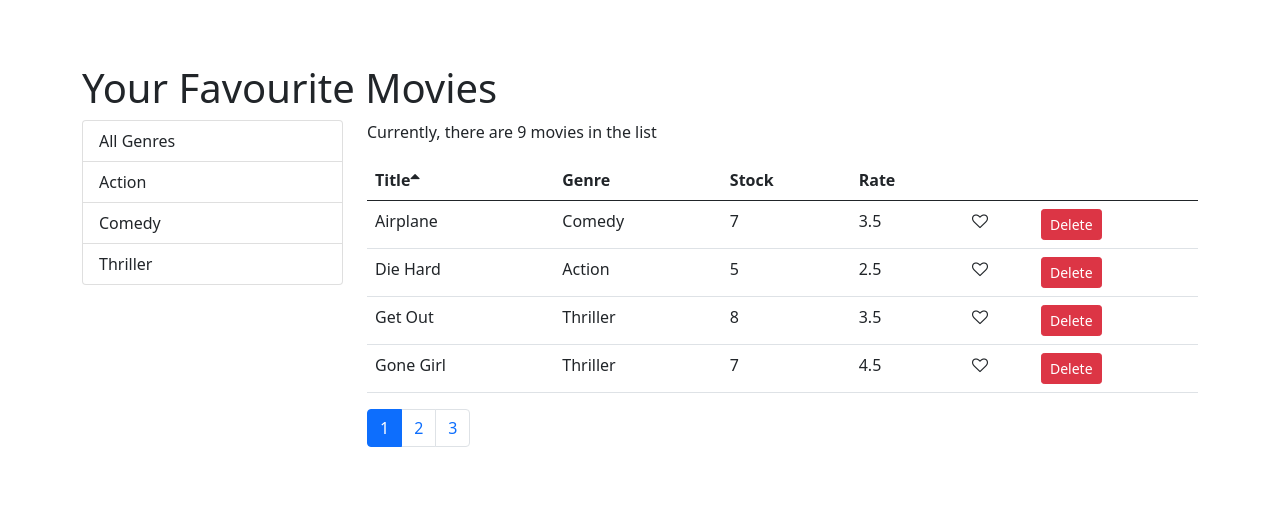
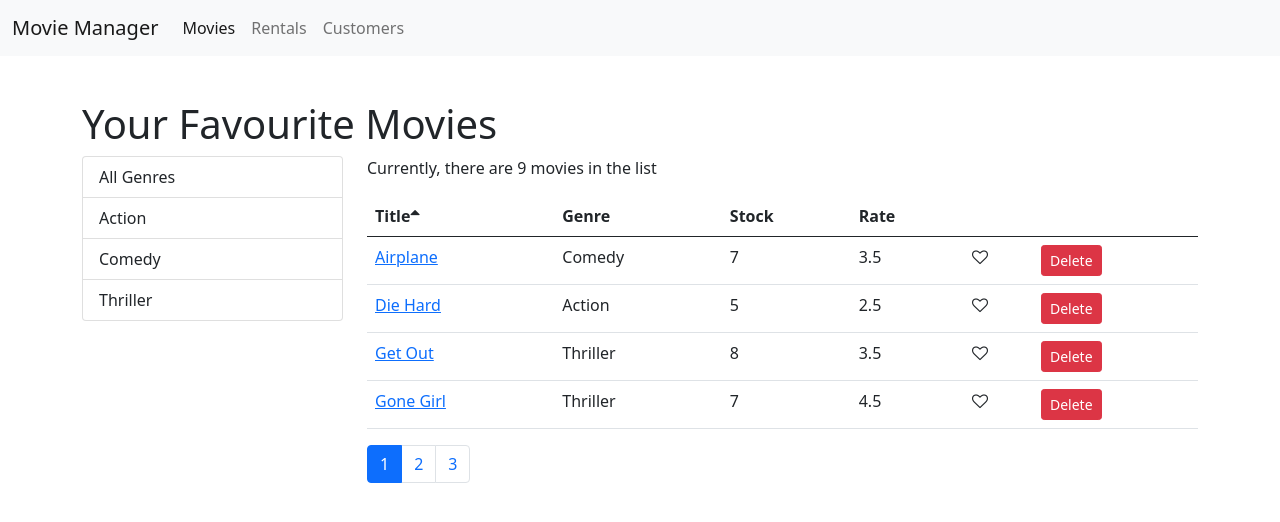
Before and after one commit to Chintan-Karki/favourite-movie-manager, a React (Create React App) app: page /movies in a window 1280 px wide. Shown: the top 522 px of the page. Built offline with nearby package versions, Linux system fonts and the light colour scheme.

Commit message:
Added Navigation bar, with Routing

```diff
--- a/src/App.js
+++ b/src/App.js
@@ -1,14 +1,19 @@
-import "./styles.css";
+import { Route, Redirect, Switch } from "react-router";
 import MovieList from "./components/movies";
-import { Route, Redirect, Switch } from "react-router";
 import Rentals from "./components/rentals";
+import MovieForm from "./components/movieForm";
 import Customers from "./components/customers";
 import NotFound from "./components/notFound";
+import NavBar from "./components/navBar";
+import "./styles.css";
 
 export default function App() {
   return (
+    <>
+      <NavBar />
       <main className="container">
         <Switch>
+          <Route path="/movies/:id" component={MovieForm}></Route>
           <Route path="/movies" component={MovieList}></Route>
           <Route path="/customers" component={Customers}></Route>
           <Route path="/rentals" component={Rentals}></Route>
@@ -17,5 +22,6 @@
           <Redirect to="/not-found" />
         </Switch>
       </main>
+    </>
   );
 }
--- a/src/components/movieForm.jsx
+++ b/src/components/movieForm.jsx
@@ -1,7 +1,17 @@
 import React from "react";
 
-const MovieForm = () => {
-  return <h1>Movie Form</h1>;
+const MovieForm = ({ match, history }) => {
+  return (
+    <>
+      <h1>Movie Form {match.params.id}</h1>
+      <button
+        className="btn btn-primary"
+        onClick={() => history.push("/movies")}
+      >
+        Save
+      </button>
+    </>
+  );
 };
 
 export default MovieForm;
--- a/src/components/moviesTable.jsx
+++ b/src/components/moviesTable.jsx
@@ -1,10 +1,17 @@
 import React, { Component } from "react";
+import { Link } from "react-router-dom";
 import Like from "./common/like";
 import Table from "./common/table";
 
 class MoviesTable extends Component {
   columns = [
-    { path: "title", label: "Title" },
+    {
+      path: "title",
+      label: "Title",
+      content: (movie) => (
+        <Link to={`/movies/${movie._id}`}>{movie.title}</Link>
+      ),
+    },
     { path: "genre.name", label: "Genre" },
     { path: "numberInStock", label: "Stock" },
     { path: "dailyRentalRate", label: "Rate" },
--- /dev/null
+++ b/src/components/navBar.jsx
@@ -0,0 +1,46 @@
+import React from "react";
+import { Link, NavLink } from "react-router-dom";
+
+const NavBar = () => {
+  return (
+    <nav className="navbar navbar-expand-lg navbar-light bg-light">
+      <div className="container-fluid">
+        <Link className="navbar-brand" to="#">
+          Movie Manager
+        </Link>
+        <button
+          className="navbar-toggler"
+          type="button"
+          data-bs-toggle="collapse"
+          data-bs-target="#navbarNav"
+          aria-controls="navbarNav"
+          aria-expanded="false"
+          aria-label="Toggle navigation"
+        >
+          <span className="navbar-toggler-icon"></span>
+        </button>
+        <div className="collapse navbar-collapse" id="navbarNav">
+          <ul className="navbar-nav">
+            <li className="nav-item">
+              <NavLink className="nav-link" aria-current="page" to="/movies">
+                Movies
+              </NavLink>
+            </li>
+            <li className="nav-item">
+              <NavLink className="nav-link" to="/rentals">
+                Rentals
+              </NavLink>
+            </li>
+            <li className="nav-item">
+              <NavLink className="nav-link" to="/customers">
+                Customers
+              </NavLink>
+            </li>
+          </ul>
+        </div>
+      </div>
+    </nav>
+  );
+};
+
+export default NavBar;
--- a/src/styles.css
+++ b/src/styles.css
@@ -6,8 +6,13 @@
 
 body {
   margin: 0;
-  padding: 40px 0 0 0;
+  padding: 0 0 0 0;
 }
+
+.navbar {
+  margin-bottom: 20px;
+}
+
 .clickable {
   cursor: pointer;
 }
```
Lines whose indentation alone changed are shown as unchanged.
